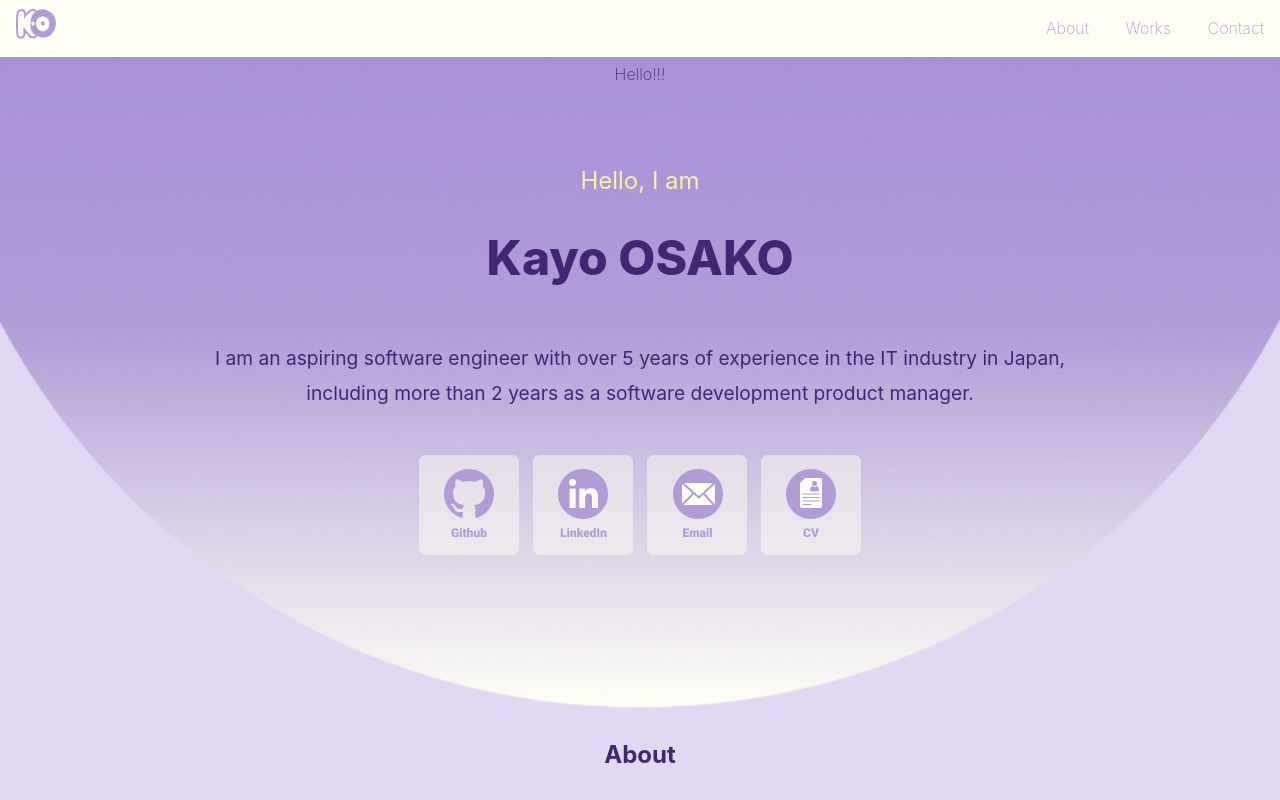
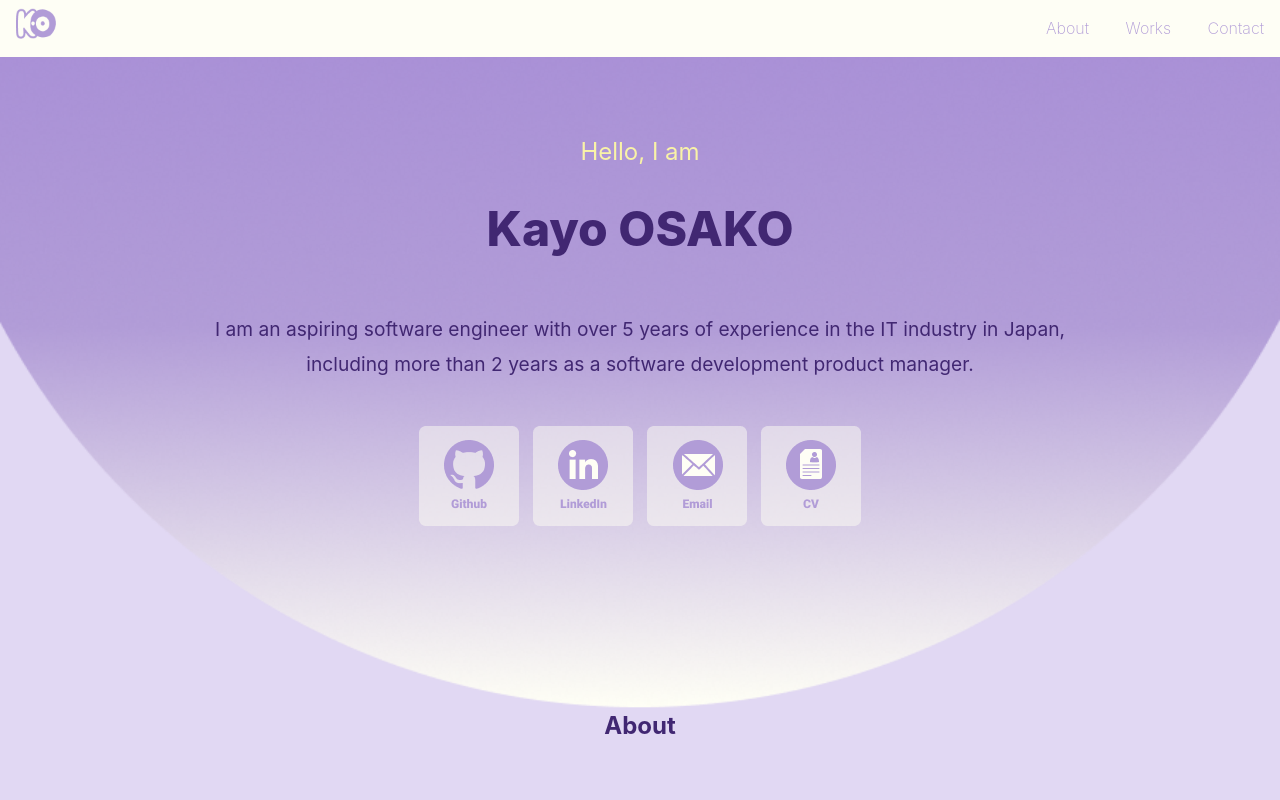
Before and after one commit to ko-sako/ko-sako.github.io, a React (Create React App) app in the folder portfolio/: page / in a window 1280 px wide. Shown: the top 800 px of the page. Built offline with nearby package versions, Linux system fonts and the light colour scheme.

Commit message:
delete test code

```diff
--- a/portfolio/src/App.js
+++ b/portfolio/src/App.js
@@ -10,7 +10,6 @@ function App() {
       <div>
         <Header/>
         <main>
-          Hello!!!
           <section id="top">
             <h1><span className="highlight-font">Hello, I am </span><br/> Kayo OSAKO</h1>
             <p>I am an aspiring software engineer with over 5 years of experience in the IT industry in Japan, including
```
